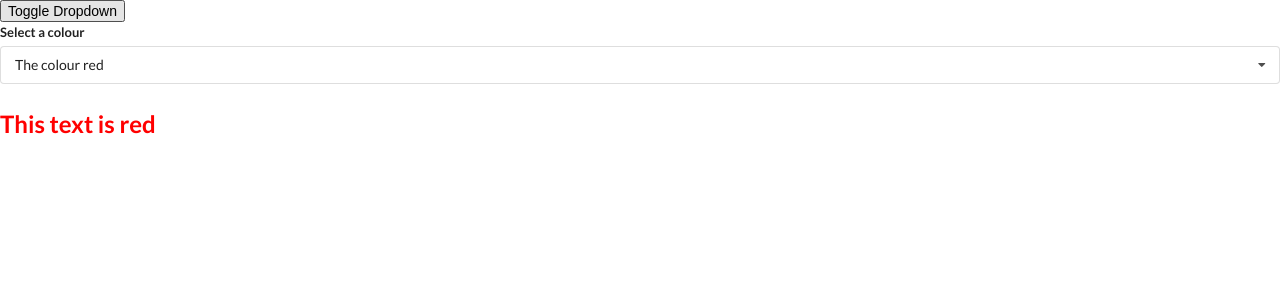
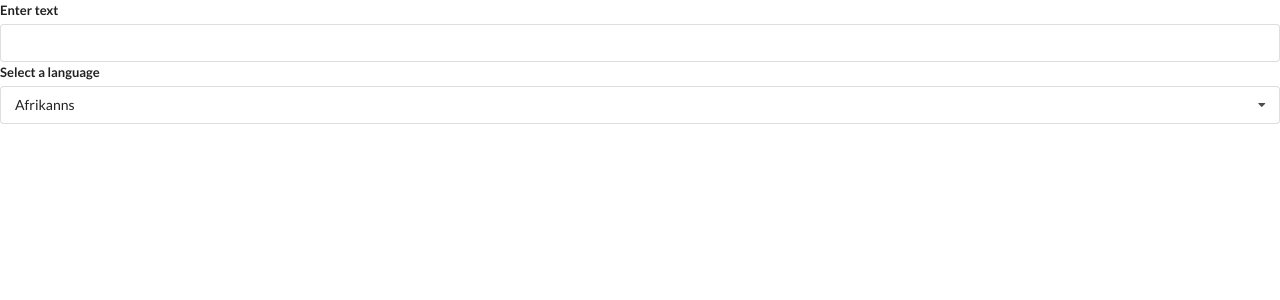
Before and after one commit to ilayda-the-Disc0Queen/widgets, a React (Create React App) app: page / in a window 1280 px wide. Shown: the top 300 px of the page. Built offline with nearby package versions, Linux system fonts and the light colour scheme.

Commit message:
add text input field to translate component

```diff
--- a/src/App.js
+++ b/src/App.js
@@ -2,6 +2,7 @@
 // import Accordion from './components/Accordion';
 import Search from './components/Search';
 import Dropdown from './components/Dropdown';
+import Translate from './components/Translate';
 
 const items = [
   {
@@ -34,19 +35,12 @@
 ];
 
 export default () => {
-  const [selected, setSelected] = useState(options[0]);
+  // const [selected, setSelected] = useState(options[0]);
   const [showDropdown, setShowDropdown] = useState(true);
 
   return (
     <div>
-      <button onClick={() => setShowDropdown(!showDropdown)}>Toggle Dropdown</button>
-      {showDropdown ?
-        <Dropdown
-        selected={selected}
-        options={options}
-        onSelectedChange={setSelected}
-        /> : null
-      }
+      <Translate/>
     </div>
   );
 };
--- a/src/components/Dropdown.js
+++ b/src/components/Dropdown.js
@@ -1,6 +1,6 @@
 import React, { useState, useEffect, useRef } from 'react';
 
-const Dropdown = ({options, selected, onSelectedChange }) => {
+const Dropdown = ({options, selected, onSelectedChange, label }) => {
   const [open, setOpen] = useState(false);
   const ref = useRef();
 
@@ -29,6 +29,7 @@
 
     return (
       <div
+        label="Pick a colour"
         key={option.value}
         className="item"
         onClick={() => {
@@ -44,7 +45,7 @@
   return (
     <div ref={ref} className="ui form">
       <div className="field">
-        <label className="label">Select a colour</label>
+        <label className="label">{label}</label>
         <div
           onClick={() => {
             setOpen(!open)}}
@@ -56,7 +57,7 @@
             {renderedOptions}
           </div>
         </div>
-        <h2 style={{ color: `${selected.value}` }}>This text is {selected.value}</h2>
+        {/* <h2 style={{ color: `${selected.value}` }}>This text is {selected.value}</h2> */}
       </div>
     </div>
   );
--- /dev/null
+++ b/src/components/Translate.js
@@ -0,0 +1,45 @@
+import React, { useState } from 'react';
+import Dropdown from './Dropdown';
+
+const options = [
+  {
+    label: "Afrikanns",
+    value: "af"
+  },
+  {
+    label: "Arabic",
+    value: "ar"
+  },
+  {
+    label: "Hindi",
+    value: "hi"
+  }
+];
+
+const Translate = () => {
+  const [language, setLanguage] = useState(options[0]);
+  const [text, setText] = useState('');
+
+  return (
+    <div>
+      <div className="ui form">
+        <div className="field">
+          <label>Enter text</label>
+            <input
+              value={text}
+              onChange={(e)=> setText(e.target.value)}
+            />
+        </div>
+      </div>
+
+      <Dropdown
+        label="Select a language"
+        options={options}
+        selected={language}
+        onSelectedChange={setLanguage}
+      />
+    </div>
+  );
+};
+
+export default Translate;
```
